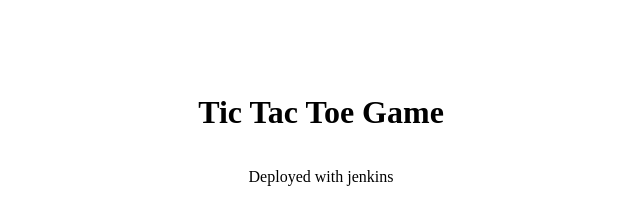
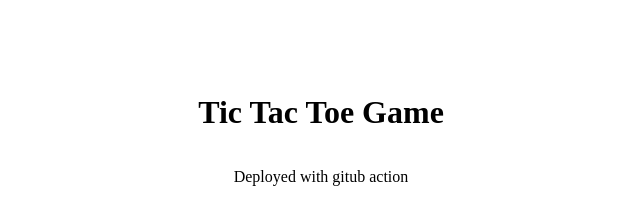
Before and after one commit to Necrometal/titctactoe-to-swarm-from-githubaction, a plain HTML site: page index.html in a window 1280 px wide. Shown: the top 199 px of the page, 319-959 px from the left. Drawn offline with Linux system fonts and the light colour scheme.

Commit message:
update app

```diff
--- a/index.html
+++ b/index.html
@@ -9,7 +9,7 @@
   <body>
     <div id="container">
       <h1>Tic Tac Toe Game</h1>
-      <p>Deployed with jenkins</p>
+      <p>Deployed with gitub action</p>
       <div class="row">
         <div class="col" id="b1"></div>
         <div class="col" id="b2"></div>
```
Also changed, not shown: 1 other file.
